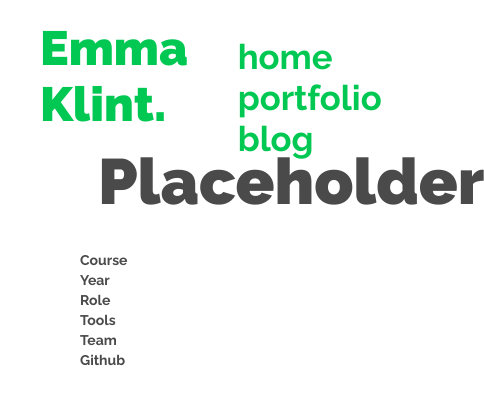
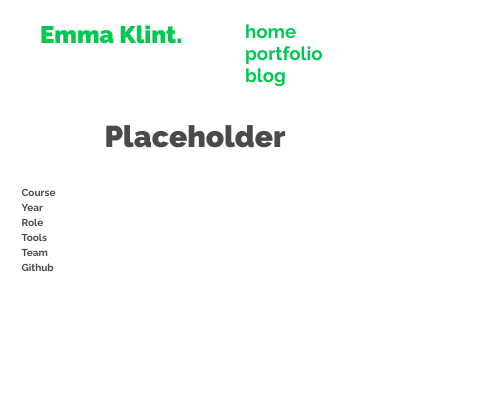
Before and after one commit to emmaklint/portfolio-pink, a plain HTML site: page project.html in a window 390 px wide. Shown: the whole page, 484 px wide, since content can reach past the window. Drawn offline with nearby package versions, Linux system fonts and the light colour scheme.

Commit message:
New dummy data

```diff
--- a/app.js
+++ b/app.js
@@ -2,7 +2,6 @@ var items = { automorning: { src: 'automorning',
                       active: false,
                       title: 'auto:morning',
                       color: 'url(img/am.png)',
-                      pitch: 'A mobile application to help simplify the users mornings routine using external input from an API and Raspberry Pi.',
                       about: "auto:morning is a mobile application aiming to simplify the users morning routine by giving them just the right information at the right time. We made the application with stressful mornings when you want to go to work or school in the most efficient way in mind. We were four persons who worked on the project for three weeks.",
                       course: "DM2518 Mobile Development with Web Technologies",
                       year: "Spring 2016",
@@ -10,8 +9,8 @@ var items = { automorning: { src: 'automorning',
                       tools: "AngularJS, Firebase, Adobe Illustrator",
                       team: "Emma Klint, Viktor Gustafsson, Ariel Blomkvist Rova, Viktor Ceder",
                       github: 'https://github.com/arielrova/dm2518-morningroutine',
-                      text: [{ headline: "Concept",
-                              paragraph: "E-quality ipsum Female software engineers get paid twelve percent less. Female software engineers get paid twelve percent less. After all, one of the founders of computer programming was a woman, Ada Lovelace, back in the 1840s. Women’s acceptance rates dominate over men’s for every programming language in the top 10, to various degrees. It’s just unprofessional. Tech needs to grow up. Twenty percent of female web developers perceive gender bias has hurt them professionally vs one percent of male web developers. Nearly half of all female engineers are leaving the field.",
+                      text: [{ headline: "Design process",
+                              paragraph: "This project was done within a very limited time frame why we decided to divide the work according to the competences every member already had. We started of with brainstorming and a draft of a prototype. Later another prototype was made using the application POP, Prototyping on Paper in order to further visualise the interactions and navigation. We did use this prototype as a guideline when building the actual application, but we made som changes to the design along the way.",
                               images: { image1: 'img/Artboard 5.png',
                                       image2: 'img/Project4.png',
                                       image3: 'img/Project5.png',
@@ -26,12 +25,11 @@ var items = { automorning: { src: 'automorning',
                             singleimage: true
                             }
                             ]},
-              autumn: { src: 'autumn',
+              papar: { src: 'papar',
                       active: false,
-                      title: 'Bilder från en höst!',
-                      color: 'url(img/Project1.png)',
-                      pitch: 'A project exploring the possibility to automate the analysis of x-rays using machine learning and computer vision as a tool for classification.',
-                      about: "In this project we explored the possibility to automate the analysis of x-ray images using machine learning and computer vision as a tool for the classification. We did this by creating a scaleable platform for labeling of x-ray images, which is connected with crowdsourcing platforms. The classification of x-ray images of wrists is done using machine learning. The collected data is used to build a library of classified x-ray images which will help to improve the efficiency of analysis of bone fractures.",
+                      title: 'PapAR!',
+                      color: 'url(img/Project7.png)',
+                      about: "E-quality ipsum Women make up a very small percentage of software developers – just eleven percent. After all, one of the founders of computer programming was a woman, Ada Lovelace, back in the 1840s.",
                       course: "DH1245 Multimodala interaktioner och gränssnitt",
                       year: "Fall 2016",
                       role: "User Experience",
@@ -41,12 +39,11 @@ var items = { automorning: { src: 'automorning',
                               paragraph: "E-quality ipsum Female software engineers get paid twelve percent less. Female software engineers get paid twelve percent less. After all, one of the founders of computer programming was a woman, Ada Lovelace, back in the 1840s. Women’s acceptance rates dominate over men’s for every programming language in the top 10, to various degrees. It’s just unprofessional. Tech needs to grow up. Twenty percent of female web developers perceive gender bias has hurt them professionally vs one percent of male web developers. Nearly half of all female engineers are leaving the field."
                             }],
                       image: 'img/Project1.png'},
-              axel: { src: 'axel',
+              quickpitch: { src: 'quickpitch',
                       active: false,
-                      title: 'Axels Student!',
-                      color: 'url(img/Project2.png)',
-                      pitch: 'A project exploring the possibility to automate the analysis of x-rays using machine learning and computer vision as a tool for classification.',
-                      about: "In this project we explored the possibility to automate the analysis of x-ray images using machine learning and computer vision as a tool for the classification. We did this by creating a scaleable platform for labeling of x-ray images, which is connected with crowdsourcing platforms. The classification of x-ray images of wrists is done using machine learning. The collected data is used to build a library of classified x-ray images which will help to improve the efficiency of analysis of bone fractures.",
+                      title: 'QuickPitch!',
+                      color: 'url(img/Project5.png)',
+                      about: "E-quality ipsum Women make up a very small percentage of software developers – just eleven percent. After all, one of the founders of computer programming was a woman, Ada Lovelace, back in the 1840s.",
                       course: "DH1245 Multimodala interaktioner och gränssnitt",
                       year: "Fall 2016",
                       role: "User Experience",
@@ -56,12 +53,11 @@ var items = { automorning: { src: 'automorning',
                               paragraph: "E-quality ipsum Female software engineers get paid twelve percent less. Female software engineers get paid twelve percent less. After all, one of the founders of computer programming was a woman, Ada Lovelace, back in the 1840s. Women’s acceptance rates dominate over men’s for every programming language in the top 10, to various degrees. It’s just unprofessional. Tech needs to grow up. Twenty percent of female web developers perceive gender bias has hurt them professionally vs one percent of male web developers. Nearly half of all female engineers are leaving the field."
                             }],
                       image: 'img/Project4.png'},
-              bokeh: { src: 'bokeh',
+              watch: { src: 'watch',
                       active: false,
-                      title: 'Bokeh!',
-                      color: 'url(img/Project3.png)',
-                      pitch: 'A project exploring the possibility to automate the analysis of x-rays using machine learning and computer vision as a tool for classification.',
-                      about: "In this project we explored the possibility to automate the analysis of x-ray images using machine learning and computer vision as a tool for the classification. We did this by creating a scaleable platform for labeling of x-ray images, which is connected with crowdsourcing platforms. The classification of x-ray images of wrists is done using machine learning. The collected data is used to build a library of classified x-ray images which will help to improve the efficiency of analysis of bone fractures.",
+                      title: 'Watch',
+                      color: 'url(img/Project8.png)',
+                      about: "E-quality ipsum Women make up a very small percentage of software developers – just eleven percent. After all, one of the founders of computer programming was a woman, Ada Lovelace, back in the 1840s.",
                       course: "DH1245 Multimodala interaktioner och gränssnitt",
                       year: "Fall 2016",
                       role: "User Experience",
@@ -71,6 +67,34 @@ var items = { automorning: { src: 'automorning',
                               paragraph: "E-quality ipsum Female software engineers get paid twelve percent less. Female software engineers get paid twelve percent less. After all, one of the founders of computer programming was a woman, Ada Lovelace, back in the 1840s. Women’s acceptance rates dominate over men’s for every programming language in the top 10, to various degrees. It’s just unprofessional. Tech needs to grow up. Twenty percent of female web developers perceive gender bias has hurt them professionally vs one percent of male web developers. Nearly half of all female engineers are leaving the field."
                             }],
                       image: 'img/Project4.png'},
+              ledu: { src: 'ledu',
+                      active: false,
+                      title: 'LED.U',
+                      color: 'url(img/Project6.png)',
+                      about: "E-quality ipsum Women make up a very small percentage of software developers – just eleven percent. After all, one of the founders of computer programming was a woman, Ada Lovelace, back in the 1840s.",
+                      course: "DH1245 Multimodala interaktioner och gränssnitt",
+                      year: "Fall 2016",
+                      role: "User Experience",
+                      tools: "Sketch, JavaScript, Photoshop",
+                      team: "Emma Klint, Caroline Lönn, Simone Stenis Perron",
+                      text: [{ headline: "Concept",
+                              paragraph: "E-quality ipsum Female software engineers get paid twelve percent less. Female software engineers get paid twelve percent less. After all, one of the founders of computer programming was a woman, Ada Lovelace, back in the 1840s. Women’s acceptance rates dominate over men’s for every programming language in the top 10, to various degrees. It’s just unprofessional. Tech needs to grow up. Twenty percent of female web developers perceive gender bias has hurt them professionally vs one percent of male web developers. Nearly half of all female engineers are leaving the field."
+                            }],
+                      image: 'img/Project6.png'},
+               pepp: { src: 'pepp',
+                       active: false,
+                       title: 'Pepp',
+                       color: 'url(img/pepp.png)',
+                       about: "E-quality ipsum Women make up a very small percentage of software developers – just eleven percent. After all, one of the founders of computer programming was a woman, Ada Lovelace, back in the 1840s.",
+                       course: "DH1245 Multimodala interaktioner och gränssnitt",
+                       year: "Fall 2016",
+                       role: "User Experience",
+                       tools: "Sketch, JavaScript, Photoshop",
+                       team: "Emma Klint, Caroline Lönn, Simone Stenis Perron",
+                       text: [{ headline: "Concept",
+                               paragraph: "E-quality ipsum Female software engineers get paid twelve percent less. Female software engineers get paid twelve percent less. After all, one of the founders of computer programming was a woman, Ada Lovelace, back in the 1840s. Women’s acceptance rates dominate over men’s for every programming language in the top 10, to various degrees. It’s just unprofessional. Tech needs to grow up. Twenty percent of female web developers perceive gender bias has hurt them professionally vs one percent of male web developers. Nearly half of all female engineers are leaving the field."
+                             }],
+                       image: 'img/Project4.png'},
             }
 
 var vue = new Vue({
--- a/project.html
+++ b/project.html
@@ -57,7 +57,7 @@
 					</tr>
 					<tr>
 						<th>Github</th>
-						<td><a class="github-link" v-bind:href="selectedItem.github">{{selectedItem.github}}</a></td>
+						<td><a class="text-link" v-bind:href="selectedItem.github">{{selectedItem.github}}</a></td>
 					</tr>
 				</table>
 			</div>
--- a/stylesheet-portfolio.css
+++ b/stylesheet-portfolio.css
@@ -31,13 +31,11 @@ a {
 }
 
 #header {
-	height: 10vh;
+	height: 7vh;
 	width: 100vw;
 	margin: 0;
-	position: relative;
 	display: flex;
 	position: relative;
-	z-index: 2;
 	justify-content: space-between;
 	flex-direction: row;
 	color: white;
@@ -73,6 +71,33 @@ a {
 	color: #4A4A4A;
 }
 
+
+@media (max-width: 700px) {
+	#name-title {
+		font-size: 18pt;
+		width:50vw;
+	}
+
+	.nav-link {
+    font-size: 14pt;
+	}
+
+	#menu {
+		width: 50vw;
+	}
+
+	ul {
+		margin: 0;
+	}
+
+	#header {
+		padding-bottom: 30px;
+	}
+}
+
+
+
+
 #portfolio-wrapper {
 	display: flex;
 	flex-direction: row;
@@ -97,7 +122,7 @@ a {
 	/*line-height: 250px;*/
 	font-family: 'Raleway', sans-serif;
 	font-weight: 900;
-	font-size: 250%;
+	font-size: 200%;
 	display: table-cell;
     vertical-align:middle;
     text-align:center;
@@ -214,18 +239,18 @@ a {
 	width: 60vw;
 	margin: auto;
 }
-/*
-@media (max-width: 800px) {
+
+@media (max-width: 700px) {
 	.project-item {
 		width: 90vw;
 	}
-}*/
+	}
 
 #project-title {
 	font-family: 'Raleway', sans-serif;
 	color: #4A4A4A;
 	font-weight: 900;
-	font-size: 400%;
+	font-size: 90px;
 	position: relative;
 	z-index: 2;
 	text-align:center;
@@ -246,7 +271,7 @@ th {
 	text-align: left;
 	padding-left: 0px;
 	color: #4A4A4A;
-	font-size: 14px;
+	font-size: 12px;
 	font-weight: 700;
 
 }
@@ -255,7 +280,7 @@ td {
 	font-family: 'Open Sans', sans-serif;
 	padding-left: 10px;
 	color: #4A4A4A;
-	font-size: 14px;
+	font-size: 12px;
 }
 
 .headline {
@@ -274,24 +299,46 @@ td {
 	font-weight: 400;
 	margin:0;
 	margin-bottom: 10px;
-	font-size: 16px;
+	font-size: 14px;
 	line-height: 150%;
 	color: #4A4A4A;
+}
+
+.paragraph a {
+	color: #4A4A4A;
+}
+
+@media (max-width: 700px) {
+	.paragraph {
+		font-size: 12px;
+	}
+
+	th {
+		font-size: 10px;
+	}
+
+	td {
+		font-size: 10px;
+	}
+
+	#project-title {
+		font-size: 30px;
+	}
 }
 
 .gallery-wrapper {
 	display: flex;
 	width: 100%;
-	margin:20px;
+	margin:0;
 }
 
 .gallery-image {
 
-width: 75%;  /* Or whatever */
-  height: 75%; /* Or whatever */
+width: 90%;  /* Or whatever */
+  height: 90%; /* Or whatever */
   margin: auto;  /* Magic! */
 }
 
-.github-link {
+.text-link {
 	color: #4A4A4A;
 }
```
Also changed, not shown: index.html (+3 -3 lines).
